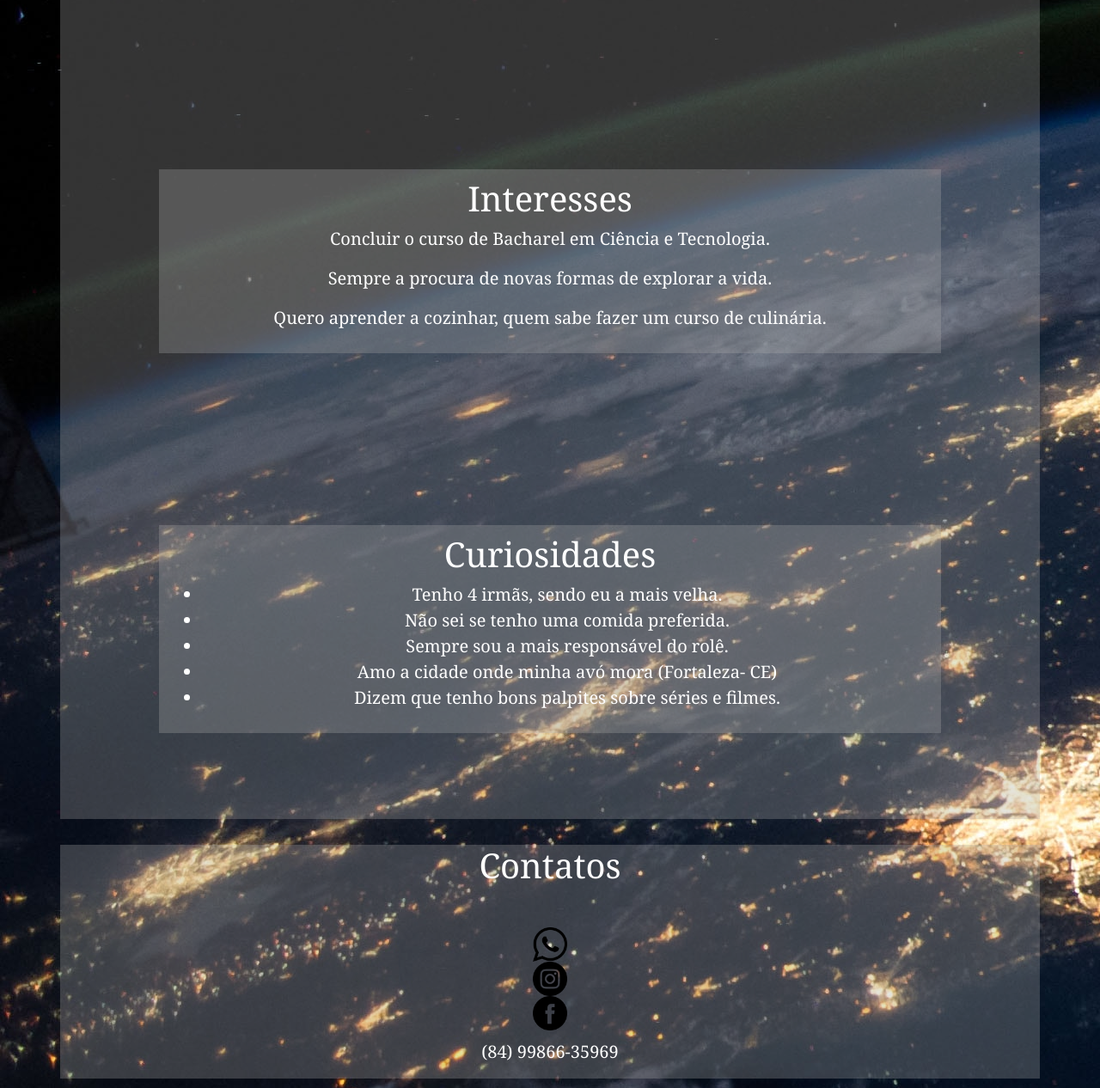
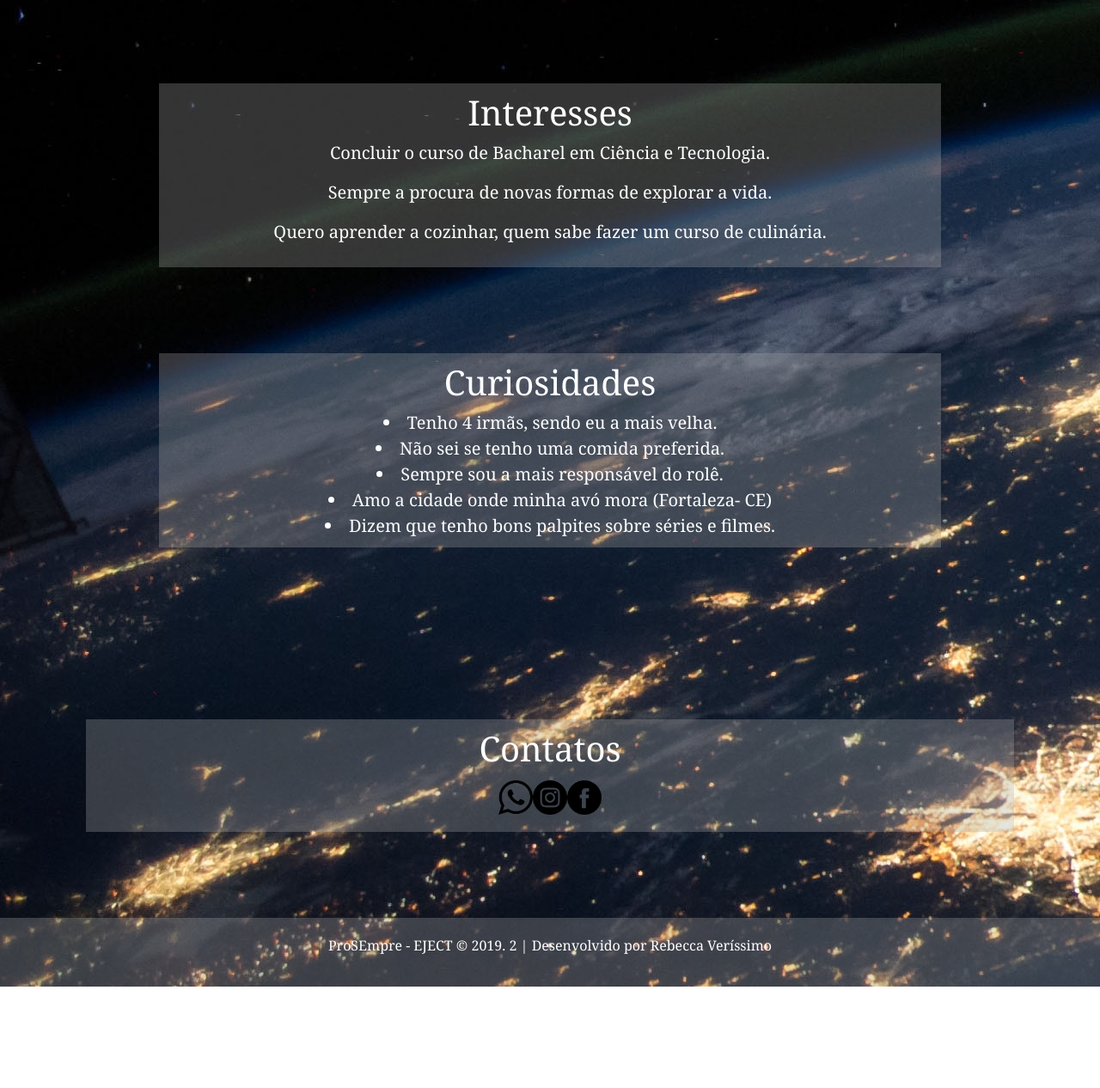
Before and after one commit to beccaverissimo/Becca, a plain HTML site: page index.html in a window 1280 px wide. Shown: the part 987-2253 px from the top of the page at 86% size. After the commit the page ends 2135 px from the top, so only its background shows below. Drawn offline with nearby package versions, Linux system fonts and the light colour scheme.

Commit message:
Update index.html

```diff
--- a/index.html
+++ b/index.html
@@ -24,13 +24,13 @@
         <a class="nav-link" href="#sobre">Sobre <span class="sr-only">(current)</span></a>
       </li>
       <li class="nav-item">
-        <a class="nav-link" href="#">Interesses</a>
+        <a class="nav-link" href="#interesses">Interesses</a>
       </li>
       <li class="nav-item">
-        <a class="nav-link" href="#">Curiosidades</a>
+        <a class="nav-link" href="#curiosidades">Curiosidades</a>
       </li>
       <li class="nav-item">
-        <a class="nav-link" href="#">Contatos</a>
+        <a class="nav-link" href="#contatos">Contatos</a>
       </li>
     </ul>
   </div>
@@ -40,11 +40,10 @@
   <h1>Rebecca Veríssimo</h1>
   <p> Apenas mais um ser vivo!!</p>
 </div>
-<div class="sobre" id="#sobre">
+<div class="sobre" id="sobre">
   <div class="container">
-  <div class="row">
+  <div class="manual">
     <div class="col-sm">
-      <div class="manual">
         <h1>Sobre</h1>
         <p>Tenho 21 anos, sou natural aqui da terrinha mesmo Natal-RN.</p>
         <p>Sou aluna do BCT do semestre de 2019.2, esperando fazer a ênfase em Neurociência e ingressar na área de Biomédica, após conclusão do curso, planejo fazer outra graduação em Psicologia.</p>
@@ -54,10 +53,9 @@
       </div>
     </div>
   </div>
-
-  <div class="row">
+ <div class="container">
+  <div class="manual" id="interesses">
     <div class="col-sm">
-      <div class="manual">
       <h1>Interesses</h1>
       <p>Concluir o curso de Bacharel em Ciência e Tecnologia.</p>
       <p>Sempre a procura de novas formas de explorar a vida.</p>
@@ -65,43 +63,31 @@
     </div>
     </div>
   </div>
-
-  <div class="row">
+  <div class="container">
+  <div class="manual" id="curiosidades">
       <div class="col-sm">
-       <div class="manual">
         <h1> Curiosidades</h1>
-        <ul>
         <li>Tenho 4 irmãs, sendo eu a mais velha.</li>
         <li>Não sei se tenho uma comida preferida.</li>
         <li>Sempre sou a mais responsável do rolê.</li>
         <li>Amo a cidade onde minha avó mora (Fortaleza- CE)</li>
         <li>Dizem que tenho bons palpites sobre séries e filmes.</li>
-        </ul>
       </div>
       </div>
     </div>
   </div>
 </div>
-<div class="container">
-  <div class="row">
+  <div class="manual" id="contatos">
     <div class="col-sm">
       <h1>Contatos</h1>
-      <br>
       <div class="contato">
-        <div class="wpp">
-        <a href="https://api.whatsapp.com/send?phone=5584998663596&text=Olá pessoa desconhecida!!" target="_blank"><img src="wpp-logo.PNG"  height="40px" width="40px"></a>
-        <div class="insta">
+        <a href="https://api.whatsapp.com/send?phone=5584998663596&text=Olá pessoa desconhecida!!" target="_blank"><img src="wpp-logo.png"  height="40px" width="40px"></a>
         <a href="https://www.instagram.com/beccaverissimo/" target="_blank"><img src="insta (2).PNG" height="40px" width="40px"></a>
-        <div class="fb">
-        <a href="https://www.facebook.com/becca.verissimo" target="_blank"><img src="fb-logo.PNG" height="40px" width="40px"></a>
+        <a href="https://www.facebook.com/becca.verissimo" target="_blank"><img src="fb-logo.png" height="40px" width="40px"></a>
         </div>
         </div>
         </div>
       </div>
-      <p>(84) 99866-35969</p>
-    </div>
-  </div>
-</div>
  <footer>
   <p> ProSEmpre - EJECT © 2019. 2 | Desenvolvido por Rebecca Veríssimo </p>
  </footer>
```
